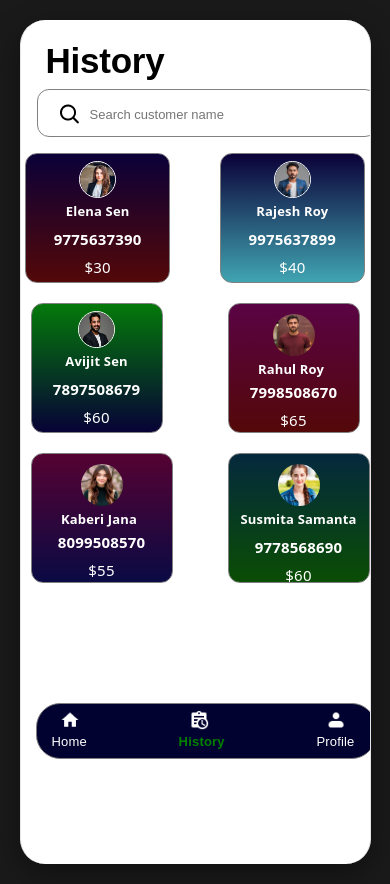
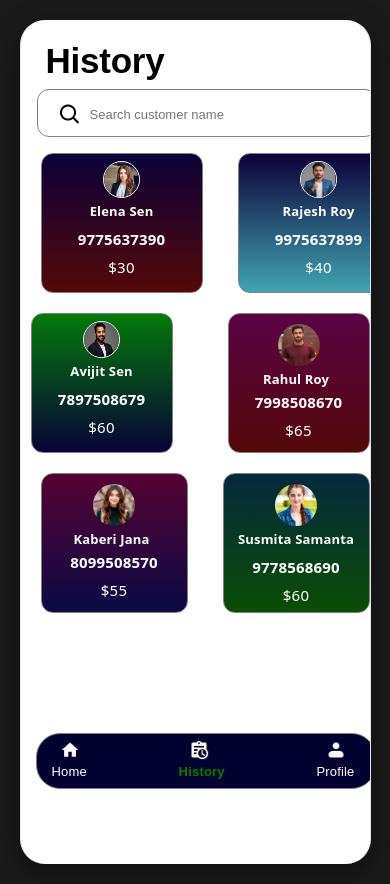
Before and after one commit to rumpa169/Recharge, a React (Vite) app in the folder React/: page /history in a window 390 px wide. Built offline with nearby package versions, Linux system fonts and the light colour scheme.

Commit message:
Add global mobile frame layout

```diff
--- a/React/src/History.css
+++ b/React/src/History.css
@@ -146,13 +146,13 @@ padding-right: 20px;
 
 
 .outer-elena{
-width: 145px;
-height: 130px;
+width: 166px;
+height: 140px;
 padding: 10px 10px;
 border-radius: 12px;
 border: 1px solid gray;
 box-sizing: border-box;
-margin-left: -50px;
+margin-right: 20px;
 background: linear-gradient(rgb(11,1,56), rgb(83,8,8));
 margin-top: -20px;
 box-shadow: 10px solid gray;
@@ -197,8 +197,8 @@ margin: 0;
 }
 
 .outer-rajesh{
-width: 145px;
-height: 130px;
+width: 166px;
+height: 140px;
 padding: 10px 10px;
 border-radius: 12px;
 border: 1px solid gray;
@@ -255,8 +255,8 @@ margin: 0;
 
 
 .outer-Avijit{
-width: 145px;
-height: 130px;
+width: 166px;
+height: 140px;
 padding: 10px 10px;
 border-radius: 12px;
 border: 1px solid gray;
@@ -265,7 +265,7 @@ margin-left: 10px;
 margin-top: 0px;
 box-shadow: 10px solid gray;
 background: linear-gradient(rgb(4, 121, 10), rgb(7, 2, 54));
-margin-right: 40px;
+margin-right: 20px;
 }
 
 .History-info{
@@ -315,8 +315,8 @@ margin: 0;
 }
 
 .outer-rahul{
-width: 145px;
-height: 130px;
+width: 166px;
+height: 140px;
 padding: 10px 10px;
 border-radius: 12px;
 border: 1px solid gray;
@@ -325,7 +325,7 @@ margin-left: 10px;
 margin-top: 0px;
 box-shadow: 10px solid gray;
 background: linear-gradient(rgb(90, 3, 68), rgb(83,8,8));
-margin-right: 10px;
+margin-left: 20px;
 
 }
 
@@ -366,8 +366,8 @@ flex-wrap: nowrap;
 }
 
 .outer-kaberi{
-width: 145px;
-height: 130px;
+width: 166px;
+height: 140px;
 padding: 10px 10px 10px 10px;
 border-radius: 12px;
 border: 1px solid gray;
@@ -376,7 +376,7 @@ margin-left: 10px;
 box-shadow: 10px solid gray;
 background: linear-gradient(rgb(85, 2, 50), rgb(10, 10, 68));
 margin-top: 20px;
-margin-right: 35px;
+margin-left: 20px;
 }
 
 .History-info2{
@@ -423,13 +423,13 @@ margin: 0;
 
 
 .outer-susmita{
-width: 145px;
-height: 130px;
+width: 166px;
+height: 140px;
 padding: 10px 10px 10px 10px;
 border-radius: 12px;
 border: 1px solid gray;
 box-sizing: border-box;
-margin-left: 5px;
+margin-left: 20px;
 box-shadow: 10px solid gray;
 background: linear-gradient(rgb(5, 41, 61), rgb(10, 77, 4));
 margin-top: 20px;
```
